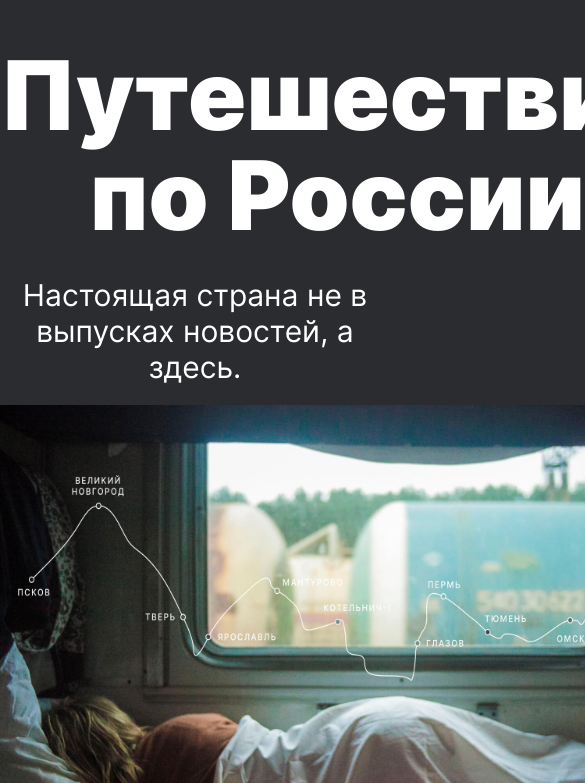
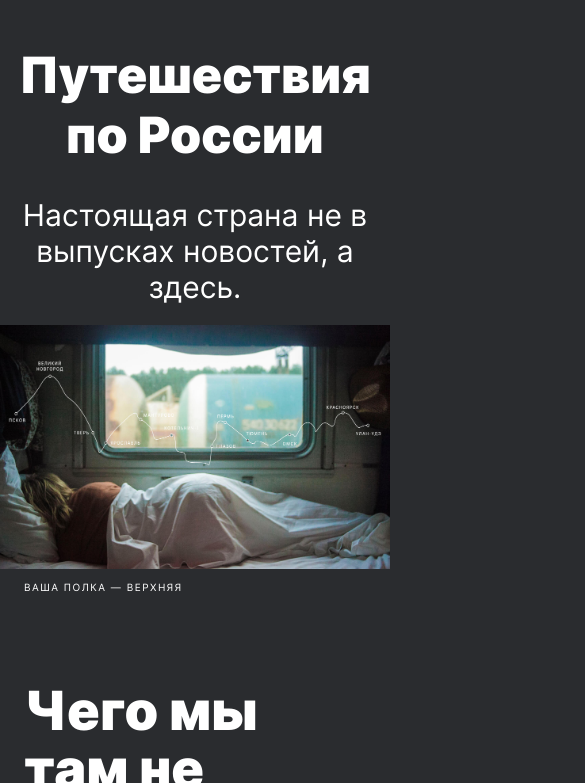
Before and after one commit to Sigyre/russian-travel, a plain HTML site: page index.html in a window 390 px wide. Shown: the part 61-844 px from the top of the page, 585 px wide, since content can reach past the window. Drawn offline with Linux system fonts and the light colour scheme.

Commit message:
убрала скрол, мелкие недочеты

```diff
--- a/blocks/cover/__subtitle/cover__subtitle.css
+++ b/blocks/cover/__subtitle/cover__subtitle.css
@@ -10,7 +10,7 @@
   }
 
 
-  @media screen and (max-width: 320px) {
+  @media screen and (max-width: 360px) {
     .cover__subtitle {
       font-size: 14px;
       line-height: 16px;
--- a/blocks/cover/__title/cover__title.css
+++ b/blocks/cover/__title/cover__title.css
@@ -10,7 +10,7 @@
     padding: 0 0 32px;
   }
 
-  @media screen and (max-width: 320px) {
+  @media screen and (max-width: 360px) {
     .cover__title {
       max-width: 230px;
       font-size: 32px;
--- a/blocks/footer/__card/footer__card.css
+++ b/blocks/footer/__card/footer__card.css
@@ -2,7 +2,7 @@
     padding-right: 18px;
 }
 
-@media screen and (max-width: 320px) {
+@media screen and (max-width: 500px) {
     .footer__card {
       padding-bottom: 32px;
     }
--- a/blocks/footer/__link/footer__link.css
+++ b/blocks/footer/__link/footer__link.css
@@ -9,7 +9,7 @@
     margin: 0;
   }
 
-  @media screen and (max-width: 320px) {
+  @media screen and (max-width: 500px) {
     .footer__link {
       font-size: 24px;
       line-height: 24px;
--- a/blocks/footer/__links/footer__links.css
+++ b/blocks/footer/__links/footer__links.css
@@ -6,7 +6,7 @@
   }
 
 
-  @media screen and (max-width: 320px) {
+  @media screen and (max-width: 500px) {
     .footer__links{
       flex-direction: column;
       margin: 0 0 48px;
--- a/blocks/footer/footer.css
+++ b/blocks/footer/footer.css
@@ -19,7 +19,7 @@
   }
 
 
-  @media screen and (max-width: 320px) {
+  @media screen and (max-width: 570px) {
     .footer {
       padding:0 16px 24px;
       flex-direction: column;
--- a/blocks/lead/__pic/lead_pic.css
+++ b/blocks/lead/__pic/lead_pic.css
@@ -1,12 +1,12 @@
 .lead__pic {
-    max-width: 984px;
+    max-width: 100%;
     max-height: 615px;
     object-fit: cover;
   }
 
   @media screen and (max-width: 1024px) {
     .lead__pic {
-      max-width: 928px;
+
       max-height: 580px;
 
     }
@@ -14,7 +14,7 @@
 
   @media screen and (max-width: 768px) {
     .lead__pic {
-      max-width: 768px;
+
       max-height: 480px;
 
     }
@@ -22,7 +22,7 @@
 
   @media screen and (max-width: 320px) {
     .lead__pic {
-      max-width: 320px;
+
       max-height: 200px;
 
     }
--- a/blocks/lead/__title/lead__title.css
+++ b/blocks/lead/__title/lead__title.css
@@ -18,7 +18,14 @@
     }
   }
 
-  @media screen and (max-width: 320px) {
+  @media screen and (max-width: 700px) {
+    .lead__title {
+    font-size: 50px;
+    line-height: 60px;
+   }
+  }
+
+  @media screen and (max-width: 360px) {
     .lead__title {
     font-size: 40px;
     line-height: 44px;
--- a/blocks/places/__place/places__place.css
+++ b/blocks/places/__place/places__place.css
@@ -19,10 +19,11 @@
       grid-template-columns: 340px 1fr;
       column-gap: 28px;
       row-gap: 48px;
+      margin-bottom: 73px;
     }
   }
 
-  @media screen and (max-width: 320px) {
+  @media screen and (max-width: 550px) {
     .places__place {
       grid-template-columns: 100%;
       row-gap: 32px;
--- a/blocks/places/__title/places__title.css
+++ b/blocks/places/__title/places__title.css
@@ -14,15 +14,12 @@
     }
   }
 
-  @media screen and (max-width: 768px) {
+
+
+  @media screen and (max-width: 320px) {
     .places__title {
+      padding: 0 16px;
       font-size: 32px;
       line-height: 35px;
     }
   }
-
-  @media screen and (max-width: 320px) {
-    .places__title {
-      padding: 0 16px;
-    }
-  }
```
